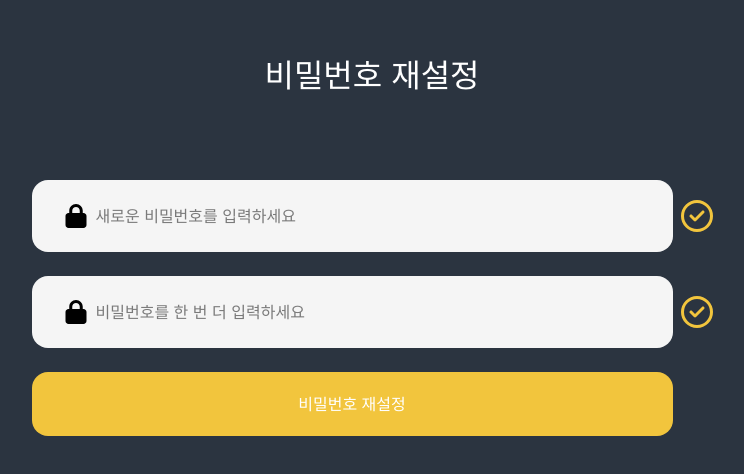
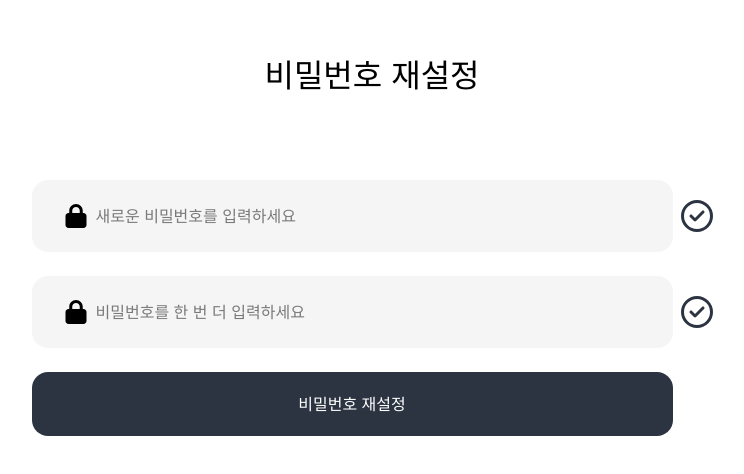
Before and after one commit to RoadCode-Capstone/Web-front, a React (Vite) app: page /passwordSetting in a window 1280 px wide. Shown: the part 156-630 px from the top of the page, without its empty margins (268-1012 px from the left). Built offline with nearby package versions, Linux system fonts and the light colour scheme; a web font is replaced by a local one.

Commit message:
chore: component 별 테마 선택 속성 추가

```diff
--- a/src/presentation/components/passwordFinding.tsx
+++ /dev/null
@@ -1,36 +0,0 @@
-import React from "react";
-import styles from "../styles/passwordFinding.module.css";
-
-export const PasswordFinding: React.FC = () => {
-  return (
-    <div className={styles.container}>
-      <form className={styles.form}>
-        <h1 className={styles.title}>비밀번호 찾기</h1>
-
-        <div className={styles.input_form}>
-          <input
-            type="text"
-            className={styles.input}
-            placeholder="이메일을 입력하세요"
-          />
-          <button type="button" className={styles.buttonYellow}>
-            인증번호 발송
-          </button>
-
-          <input
-            type="text"
-            className={styles.input}
-            placeholder="인증번호를 입력하세요"
-          />
-          <div className={styles.timer}>2:59</div>
-        </div>
-
-        <span className={styles.caption_left}>인증번호가 틀렸습니다</span>
-
-        <button type="submit" className={styles.submit}>
-          확인
-        </button>
-      </form>
-    </div>
-  );
-};
--- a/src/presentation/components/user/EmailVerification.tsx
+++ b/src/presentation/components/user/EmailVerification.tsx
@@ -1,25 +1,45 @@
+import { useNavigate } from "react-router-dom";
 import Button from "../common/Button";
 import InputField from "../common/InputField";
 
-const EmailVerification = () => {
+export interface themeProps {
+  theme?: "main" | "point";
+}
+
+const EmailVerification: React.FC<themeProps> = ({ theme = "main" }) => {
+  const color = theme === "point" ? "bg-point" : "bg-main";
+  const navigate = useNavigate();
+
+  const handleSubmit = (e: React.FormEvent) => {
+    e.preventDefault(); // 기본 form 제출 막고
+    navigate("/passwordSetting", { state: { theme } }); // theme 넘기며 이동
+  };
+
   return (
     <div className="flex flex-col gap-y-6">
       <form className="flex gap-x-6">
         <InputField
           type="text"
           placeholder="이메일을 입력하세요"
-          iconProps={{ name: "user", size: 24 }}
+          iconProps={{ name: "email", size: 24 }}
           containerStyle="w-[456px]"
         />
-        <Button label="인증번호 발송" buttonStyle="w-[160px] h-[72px]" />
+        <Button
+          label="인증번호 발송"
+          buttonStyle={`w-[160px] h-[72px] ${color}`}
+        />
       </form>
-      <form action="/passwordSetting" className="flex gap-x-6">
+      <form onSubmit={handleSubmit} className="flex gap-x-6">
         <InputField
           type="text"
           placeholder="인증번호를 입력하세요"
           containerStyle="w-[456px]"
         />
-        <Button type="submit" label="확인" buttonStyle="w-[160px] h-[72px]" />
+        <Button
+          type="submit"
+          label="확인"
+          buttonStyle={`w-[160px] h-[72px] ${color}`}
+        />
       </form>
     </div>
   );
--- a/src/presentation/components/user/PasswordForm.tsx
+++ b/src/presentation/components/user/PasswordForm.tsx
@@ -1,8 +1,12 @@
 import Button from "../common/Button";
 import Icon from "../common/Icon";
 import InputField from "../common/InputField";
+import { themeProps } from "./EmailVerification";
 
-const PasswordForm = () => {
+const PasswordForm: React.FC<themeProps> = ({ theme = "main" }) => {
+  const color = theme === "point" ? "bg-point" : "bg-main";
+  const iconColor = theme === "point" ? "#f2c53d" : "#2b3440";
+
   return (
     <form action="/" className="flex flex-col gap-y-6">
       <div className="flex gap-x-2">
@@ -12,7 +16,7 @@ const PasswordForm = () => {
           iconProps={{ name: "lock", size: 24 }}
           containerStyle="w-[641px]"
         />
-        <Icon name="check" size={32} color={"#f2c53d"} />
+        <Icon name="check" size={32} color={iconColor} />
       </div>
       <div className="flex gap-x-2">
         <InputField
@@ -21,12 +25,12 @@ const PasswordForm = () => {
           iconProps={{ name: "lock", size: 24 }}
           containerStyle="w-[641px]"
         />
-        <Icon name="check" size={32} color={"#f2c53d"} />
+        <Icon name="check" size={32} color={iconColor} />
       </div>
       <Button
         type="submit"
         label="비밀번호 재설정"
-        buttonStyle="max-w-[641px] w-full"
+        buttonStyle={`max-w-[641px] w-full ${color}`}
       />
     </form>
   );
--- a/src/presentation/pages/PasswordFinding.tsx
+++ b/src/presentation/pages/PasswordFinding.tsx
@@ -1,10 +1,22 @@
 import { EmailVerification } from "../components";
+import { useLocation } from "react-router-dom";
 
 const PasswordFinding = () => {
+  const location = useLocation();
+  const rawTheme = location.state?.theme;
+
+  // "main" 또는 "point"만 허용, 그 외는 "main"
+  const theme = rawTheme === "point" ? "point" : "main";
+
+  const bgColor = theme === "point" ? "bg-main" : "bg-white";
+  const textColor = theme === "point" ? "text-white" : "text-black";
+
   return (
-    <div className="bg-main min-h-screen flex flex-col items-center justify-center">
-      <h1 className="text-headlineL text-white mb-20">비밀번호 찾기</h1>
-      <EmailVerification />
+    <div
+      className={`${bgColor} min-h-screen flex flex-col items-center justify-center`}
+    >
+      <h1 className={`text-headlineL ${textColor} mb-20`}>비밀번호 재설정</h1>
+      <EmailVerification theme={theme} />
     </div>
   );
 };
--- a/src/presentation/pages/PasswordSetting.tsx
+++ b/src/presentation/pages/PasswordSetting.tsx
@@ -1,10 +1,20 @@
+import { useLocation } from "react-router-dom";
 import { PasswordForm } from "../components";
+import { themeProps } from "../components/user/EmailVerification";
 
 const PasswordSetting = () => {
+  const location = useLocation();
+  const theme = (location.state?.theme ?? "main") as themeProps["theme"];
+
+  const bgColor = theme === "point" ? "bg-main" : "bg-white";
+  const textColor = theme === "point" ? "text-white" : "text-black";
+
   return (
-    <div className="bg-main min-h-screen flex flex-col items-center justify-center">
-      <h1 className="text-headlineL text-white mb-20">비밀번호 재설정</h1>
-      <PasswordForm />
+    <div
+      className={`${bgColor} min-h-screen flex flex-col items-center justify-center`}
+    >
+      <h1 className={`text-headlineL ${textColor} mb-20`}>비밀번호 재설정</h1>
+      <PasswordForm theme={theme} />
     </div>
   );
 };
```
